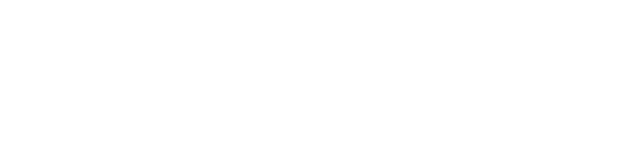
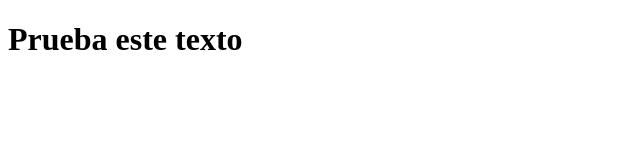
Before and after one commit to WILLIAMNEIRA/git, a plain HTML site: page index.html in a window 1280 px wide. Shown: the whole page, without its empty margins (0-640 px from the left). Drawn offline with Linux system fonts and the light colour scheme.

Commit message:
Fue agregado un titulo a nuestro html

```diff
--- a/index.html
+++ b/index.html
@@ -4,7 +4,8 @@
     <meta charset="UTF-8">
     <meta http-equiv="X-UA-Compatible" content="IE=edge">
     <meta name="viewport" content="width=device-width, initial-scale=1.0">
-    <title>Document</title>
+    <title>Libros</title>
+    <h1>Prueba este texto</h1>
 </head>
 <body>
 
```
